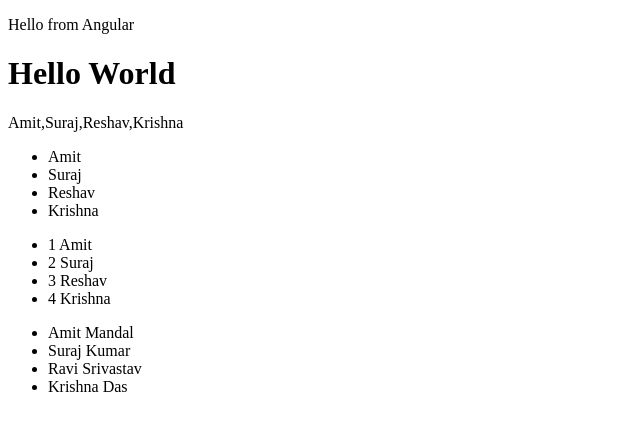
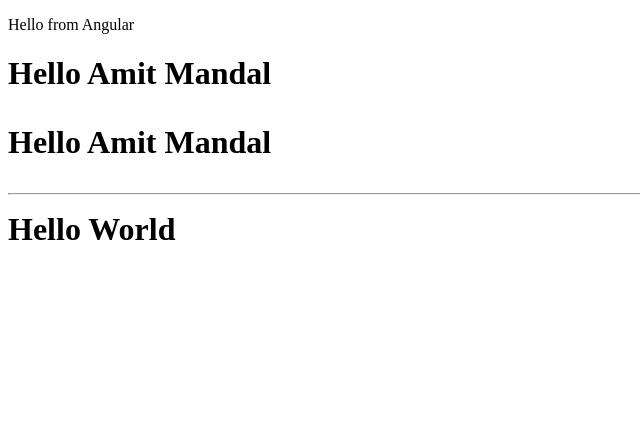
Before and after one commit to amit9031jsr/angularApp, an Angular app: page / in a window 1280 px wide. Shown: the top 430 px of the page, without its empty margins (0-640 px from the left). Built offline with nearby package versions, Linux system fonts and the light colour scheme.

Commit message:
Conditionals with ngIf ngSwitch Directives

```diff
--- a/src/app/components/sandbox/sandbox.component.ts
+++ b/src/app/components/sandbox/sandbox.component.ts
@@ -3,49 +3,30 @@
 @Component({ //component decorator
     selector:'sandbox',
     template:`
-        <h1>Hello World</h1>
-        {{ people }}
-        <ul>
-            <li *ngFor="let person of people">
-            {{ person }}
-            </li>
-        </ul>
-        <ul>
-            <li *ngFor="let person of people; let i = index">
-            {{ i + 1 }} {{ person }}
-            </li>
-        </ul>
-        <ul>
-            <li *ngFor="let person of people2">
-            {{ person.firstName }} {{ person.lastName }}
-            </li>
-        </ul>
-    `
+    <h1>Hello
+        <!--
+        <span *ngIf="showName">{{ name }}</span>
+        <span *ngIf="!showName">World</span>
+        -->
+        <span *ngIf="showName; else noName">{{ name }}</span>
+        <ng-template #noName>World</ng-template>
+
+        <p>Hello {{ showName ? name : 'World' }}</p> <!-- short hand -->
+
+        <hr>
+
+        <div [ngSwitch]="greeting">
+            <div *ngSwitchCase="'1'">Hello World</div>
+            <div *ngSwitchCase="'2'">Hi There</div>
+            <div *ngSwitchCase="'3'">What's Up</div>
+            <div *ngSwitchDefault>Hello</div>
+        </div>
+    </h1>`
 })
 
 export class SandboxComponent{
 // property
-    people = ['Amit', 'Suraj', 'Ravi', 'Krishna']
-    people2 = [
-        {
-            firstName:'Amit',
-            lastName:'Mandal'
-        },
-        {
-            firstName:'Suraj',
-            lastName:'Kumar'
-        },
-        {
-            firstName:'Ravi',
-            lastName:'Srivastav'
-        },
-        {
-            firstName:'Krishna',
-            lastName:'Das'
-        }
-    ];
-
-    constructor(){
-        this.people[2] = 'Reshav';
-    }
+    name:string = "Amit Mandal";
+    showName:boolean = true;
+    greeting:number = 1;
 }
```
